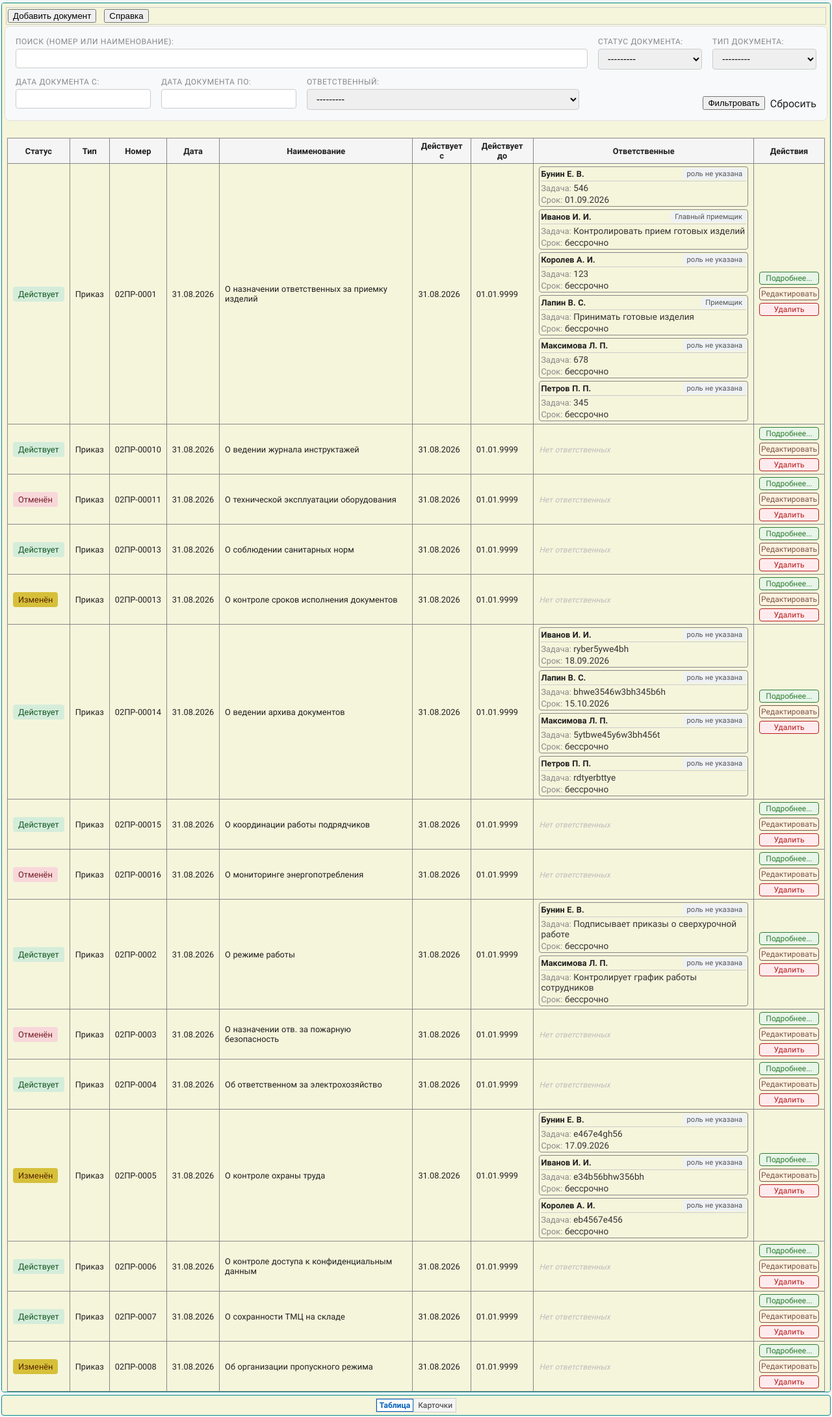
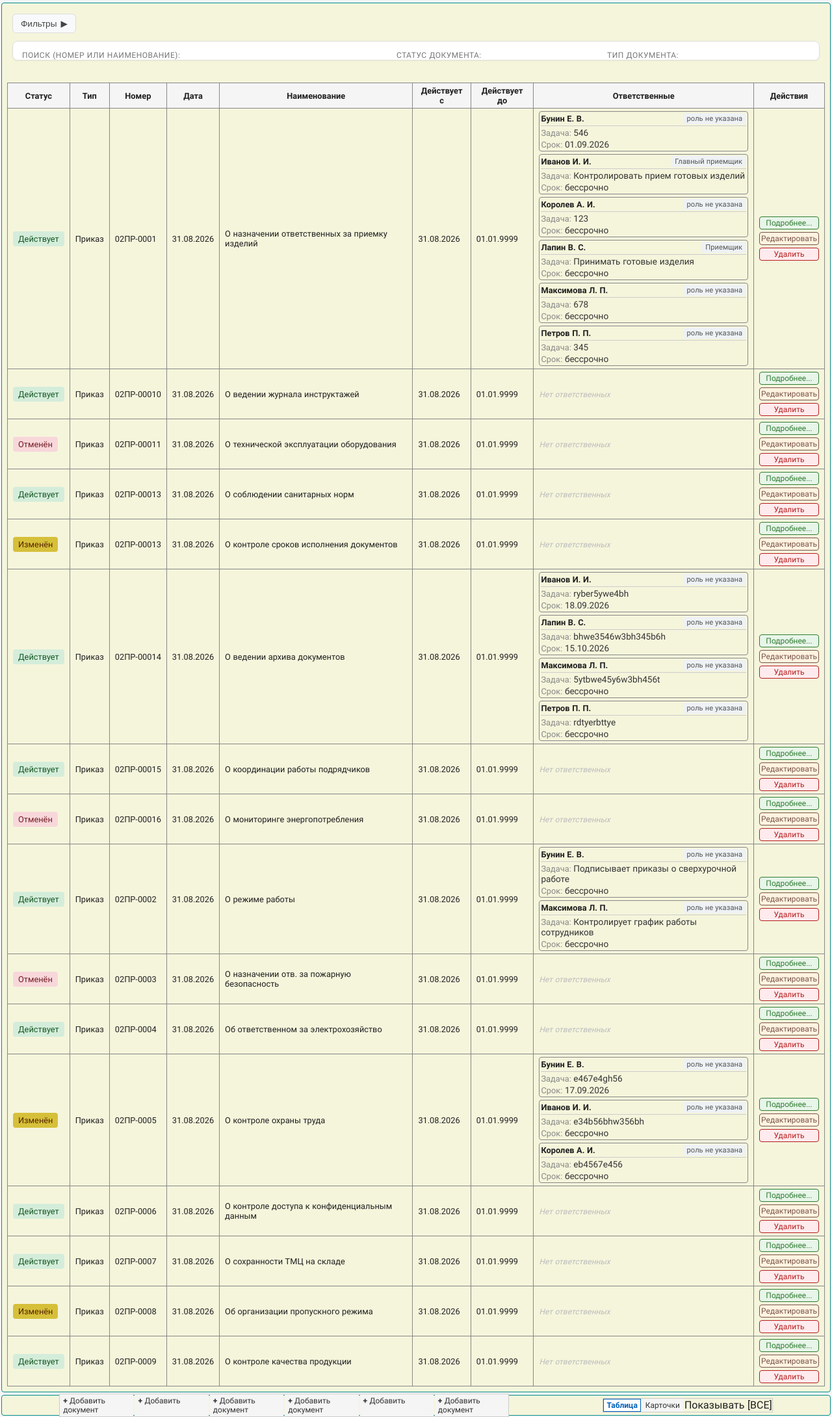
Before and after one commit to vladen33/gtservice, a Django app: page / in a window 1280 px wide. Shown: the part 34-2214 px from the top of the page at 65% size. Run offline with Django 5.2, Linux system fonts and the light colour scheme; data comes from the database, SQL or seed files in the repository.

Commit message:
Update doc_list template

```diff
--- a/docman/static_dev/css/doc_ctrl/doc_filters.css
+++ /dev/null
@@ -1,58 +0,0 @@
-.filter-panel {
-  background: #f8f9fa;
-  border: 1px solid #e0e0e0;
-  border-radius: 8px;
-  padding: 16px;
-  margin-bottom: 24px;
-}
-
-.filter-row {
-  display: flex;
-  flex-wrap: wrap;
-  gap: 16px;
-  margin-bottom: 12px;
-}
-
-.filter-row:last-child {
-  margin-bottom: 0;
-}
-
-.filter-field {
-  display: flex;
-  flex-direction: column;
-  gap: 4px;
-  min-width: 160px;
-}
-
-.filter-field--wide {
-  flex: 1;
-  min-width: 240px;
-}
-
-.filter-field label {
-  font-size: 0.75rem;
-  text-transform: uppercase;
-  letter-spacing: 0.5px;
-  color: #888;
-}
-
-.filter-field input,
-.filter-field select {
-  padding: 6px 10px;
-  border: 1px solid #ccc;
-  border-radius: 4px;
-  font-size: 0.9rem;
-}
-
-.filter-field input:focus,
-.filter-field select:focus {
-  border-color: #0066cc;
-  outline: none;
-}
-
-.filter-actions {
-  display: flex;
-  align-items: flex-end;
-  gap: 8px;
-  margin-left: auto;
-}
--- a/docman/static_dev/css/doc_ctrl/doc_list_base.css
+++ b/docman/static_dev/css/doc_ctrl/doc_list_base.css
@@ -3,16 +3,209 @@
   margin: 2px;
 }
 
-.action-button-container {
+.doc-list-header {
   display: flex;
-  flex-direction: row;
+  flex-wrap: wrap;
+  gap: 16px;
+  align-items: flex-start;
+  padding: 12px;
+  margin-bottom: 20px;
+}
+
+
+/* Левая колонка — кнопки */
+.actions-left {
+  flex: 1;
+  width: 100px; /* чтобы не сжималось слишком сильно */
+  display: flex;
+  flex-direction: column;
+  gap: 8px;
+}
+
+.action-button {
+  display: inline-flex;
+  align-items: center;
+  gap: 8px;
+  padding: 8px 12px;
+  border: 1px solid #ccc;
+  background: #fff;
+  color: #333;
+  text-decoration: none;
+  border-radius: 4px;
+  font-size: 0.9rem;
+  transition: all 0.2s;
+}
+
+.action-button:hover {
+  border-color: #0066cc;
+  background: #f0f7ff;
+  color: #005fba;
+}
+
+.action-button.btn-secondary {
+  border-color: #bbb;
+  color: #555;
+}
+
+.action-button.btn-secondary:hover {
+  border-color: #999;
+  background: #f5f5f5;
+  color: #444;
+}
+
+.btn-icon {
+  font-weight: bold;
+  line-height: 1;
+}
+
+/* Правая колонка — фильтры */
+.filters-right {
+  flex: 2;
+  min-width: 320px;
+  display: flex;
+  flex-direction: column;
+  width: 100%;
+}
+
+.filter-toggle-wrapper {
+  margin-bottom: 12px;
+  align-self: flex-start;
+}
+
+.filter-toggle-btn {
+  background: #f8f9fa;
+  border: 1px solid #ddd;
+  padding: 6px 12px;
+  border-radius: 6px;
+  cursor: pointer;
+  font-size: 0.85rem;
+  color: #444;
+  display: inline-flex;
+  align-items: center;
+  gap: 6px;
+}
+
+.filter-toggle-btn:hover {
+  background: #e9ecef;
+  border-color: #bbb;
+}
+
+
+.filter-panel {
+  background: #ffffff;
+  border: 1px solid #e0e0e0;
+  border-radius: 8px;
+  padding: 14px;
+  box-shadow: 0 1px 3px rgba(0,0,0,0.05);
+  width: 100%;
+  box-sizing: border-box;
+
+  /* Плавность */
+  max-height: 0;
+  overflow: hidden;
+  transition: max-height 0.5s ease-out;
+}
+
+.filter-panel.open {
+  max-height: 500px; /* подбери значение чуть больше, чем реально будет высота */
+  padding-top: 14px;
+  padding-bottom: 14px;
+}
+
+.filter-row {
+  display: flex;
+  flex-wrap: wrap;
   gap: 12px;
-  margin: 2px;
-  padding: 2px;
+  margin-bottom: 10px;
+}
+
+.filter-row:last-child {
+  margin-bottom: 0;
+}
+
+.filter-field {
+  display: flex;
+  flex-direction: column;
+  gap: 4px;
+  min-width: 140px; /* компактнее, чем 160px */
+  flex: 1 1 140px;   /* сжимается, но не меньше 140px */
+}
+
+.filter-field--wide {
+  flex: 2 1 220px;  /* шире, но не доминирует полностью */
+  min-width: 220px;
+}
+
+.filter-field label {
+  font-size: 0.75rem;
+  text-transform: uppercase;
+  letter-spacing: 0.5px;
+  color: #777;
+  margin: 0;
+}
+
+.filter-field input,
+.filter-field select,
+.filter-field textarea {
+  padding: 6px 8px;
+  border: 1px solid #d1d5db;
+  border-radius: 4px;
+  font-size: 0.875rem;
+  height: auto;
+}
+
+.filter-field input:focus,
+.filter-field select:focus {
+  border-color: #0066cc;
+  outline: none;
+  box-shadow: 0 0 0 2px rgba(0,102,204,0.15);
+}
+
+.filter-actions {
+  display: flex;
+  align-items: flex-end;
+  gap: 8px;
+  margin-left: auto; /* прижимаем вправо внутри строки */
+  margin-top: 4px;
+}
+
+.filter-btn {
+  padding: 6px 12px;
+  border-radius: 4px;
+  font-size: 0.85rem;
+  cursor: pointer;
+}
+
+.filter-btn-primary {
+  background-color: #0066cc;
+  color: #fff;
+  border: none;
+}
+
+.filter-btn-primary:hover {
+  background-color: #0052a3;
+}
+
+.filter-btn-secondary {
+  background-color: #f1f3f5;
+  color: #333;
   border: 1px solid #ccc;
 }
 
-.view-toggle {
+.filter-btn-secondary:hover {
+  background-color: #e2e6ea;
+}
+
+.footer-actions-block {
+  display: flex;
+  gap: 2px;
+  border: 1px solid #ccc;
+  overflow: hidden;
+  width: fit-content;
+  margin: 0 auto;
+}
+
+.footer-setting-block {
   display: flex;
   gap: 2px;
   border: 1px solid #ccc;
--- /dev/null
+++ b/docman/static_dev/js/doc_ctrl/doc_list.js
@@ -0,0 +1,36 @@
+
+document.addEventListener('DOMContentLoaded', () => {
+  const toggleBtn = document.getElementById('toggle-filters-btn');
+  const filterPanel = document.querySelector('.filter-panel');
+  const arrow = toggleBtn.querySelector('.toggle-arrow');
+  const text = toggleBtn.querySelector('.toggle-text');
+
+  // Если есть GET-параметры — сразу открываем
+  const hasFilters = new URLSearchParams(window.location.search).toString().length > 0;
+  if (hasFilters) {
+    filterPanel.classList.add('open');
+    arrow.textContent = '▼';
+    text.textContent = 'Скрыть фильтры';
+  } else {
+    // По умолчанию закрыт
+    filterPanel.classList.remove('open');
+    arrow.textContent = '▶';
+    text.textContent = 'Фильтры';
+  }
+
+  toggleBtn.addEventListener('click', () => {
+    const isOpen = filterPanel.classList.contains('open');
+
+    if (isOpen) {
+      // Закрываем
+      filterPanel.classList.remove('open');
+      arrow.textContent = '▶';
+      text.textContent = 'Фильтры';
+    } else {
+      // Открываем
+      filterPanel.classList.add('open');
+      arrow.textContent = '▼';
+      text.textContent = 'Скрыть фильтры';
+    }
+  });
+});
--- a/docman/templates/doc_ctrl/doc_base.html
+++ b/docman/templates/doc_ctrl/doc_base.html
@@ -22,7 +22,6 @@
       </main>
       <footer class="footer">
         {% block footer %}
-          <h2>Подвал страницы</h2>
         {% endblock %}
       </footer>
     </div>
--- a/docman/templates/doc_ctrl/doc_list_base.html
+++ b/docman/templates/doc_ctrl/doc_list_base.html
@@ -7,20 +7,23 @@
   <link rel="stylesheet" href="{% static 'css/doc_ctrl/doc_list_base.css' %}">
   <link rel="stylesheet" href="{% static 'css/doc_ctrl/doc_list_as_cards.css' %}">
   <link rel="stylesheet" href="{% static 'css/doc_ctrl/doc_list_as_table.css' %}">
-  <link rel="stylesheet" href="{% static 'css/doc_ctrl/doc_filters.css' %}">
+  <script defer src="{% static 'js/doc_ctrl/doc_list.js' %}"></script>
 {% endblock %}
 
 
 {% block main %}
-  <div class="action-button-container">
-    <a href="{% url 'doc_ctrl:doc_create' %}"><button type="button" class="action-button">Добавить документ</button></a>
-    <a href="#"><button type="button" class="action-button">Справка</button></a>
+  <div class="doc-list-header">
+    <!-- Правая колонка: фильтры (свернуты по умолчанию) -->
+    <div class="filters-right">
+      <div class="filter-toggle-wrapper">
+        <button type="button" id="toggle-filters-btn" class="filter-toggle-btn">
+          <span class="toggle-text">Фильтры</span>
+          <span class="toggle-arrow">▼</span>
+        </button>
       </div>
 
-<!-- Панель фильтрации -->
       <form method="get" class="filter-panel" id="doc-filter-form">
         <div class="filter-row">
-
           <!-- Поиск -->
           <div class="filter-field filter-field--wide">
             {{ filter.form.search.label_tag }}
@@ -38,11 +41,9 @@
             {{ filter.form.doc_type.label_tag }}
             {{ filter.form.doc_type }}
           </div>
-
         </div>
 
         <div class="filter-row">
-
           <!-- Дата с -->
           <div class="filter-field">
             {{ filter.form.date_from.label_tag }}
@@ -63,12 +64,13 @@
 
           <!-- Кнопки -->
           <div class="filter-actions">
-      <button type="submit" class="btn btn-primary">Фильтровать</button>
-      <a href="{% url 'doc_ctrl:doc_list' %}" class="btn btn-secondary">Сбросить</a>
+            <button type="submit" class="filter-btn filter-btn-primary">Применить</button>
+            <a href="{% url 'doc_ctrl:doc_list' %}" class="filter-btn filter-btn-secondary">Сброс</a>
           </div>
         </div>
-
       </form>
+    </div>
+  </div>
 
   <div class="doc-list-container">
     {% if view_mode == 'table' %}
@@ -80,12 +82,33 @@
 {% endblock %}
 
 {% block footer %}
-  <div class="view-toggle">
+  <div class="footer-actions-block">
+    <a href="{% url 'doc_ctrl:doc_create' %}" class="toggle-btn">
+      <span class="btn-icon">+</span> Добавить документ
+    </a>
+    <a href="{% url 'doc_ctrl:doc_create' %}" class="toggle-btn">
+      <span class="btn-icon">+</span> Добавить
+    </a>
+    <a href="{% url 'doc_ctrl:doc_create' %}" class="toggle-btn">
+      <span class="btn-icon">+</span> Добавить документ
+    </a>
+    <a href="{% url 'doc_ctrl:doc_create' %}" class="toggle-btn">
+      <span class="btn-icon">+</span> Добавить документ
+    </a>
+    <a href="{% url 'doc_ctrl:doc_create' %}" class="toggle-btn">
+      <span class="btn-icon">+</span> Добавить
+    </a>
+    <a href="{% url 'doc_ctrl:doc_create' %}" class="toggle-btn">
+      <span class="btn-icon">+</span> Добавить документ
+    </a>
+  </div>
+  <div class="footer-setting-block">
     <a href="{% switch_view_mode 'table' %}"
        class="toggle-btn {% if view_mode == 'table' %}toggle-active{% endif %}"
     >Таблица</a>
     <a href="{% switch_view_mode 'cards' %}"
        class="toggle-btn {% if view_mode == 'cards' %}toggle-active{% endif %}"
     >Карточки</a>
+    <span>Показывать [ВСЕ]</span>
   </div>
 {% endblock %}
```
Also changed, not shown: docman/templates/doc_ctrl/temp.html (+0 -34 lines), docman/static_dev/css/doc_ctrl/temp.css (added). Lines whose indentation alone changed are shown as unchanged.
